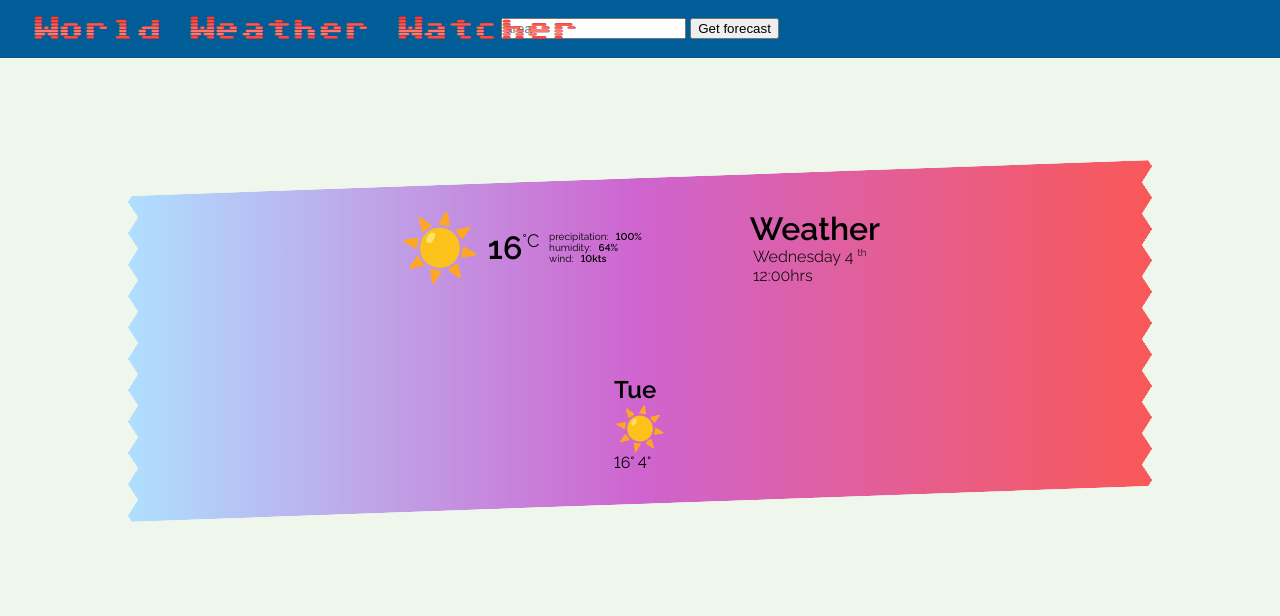
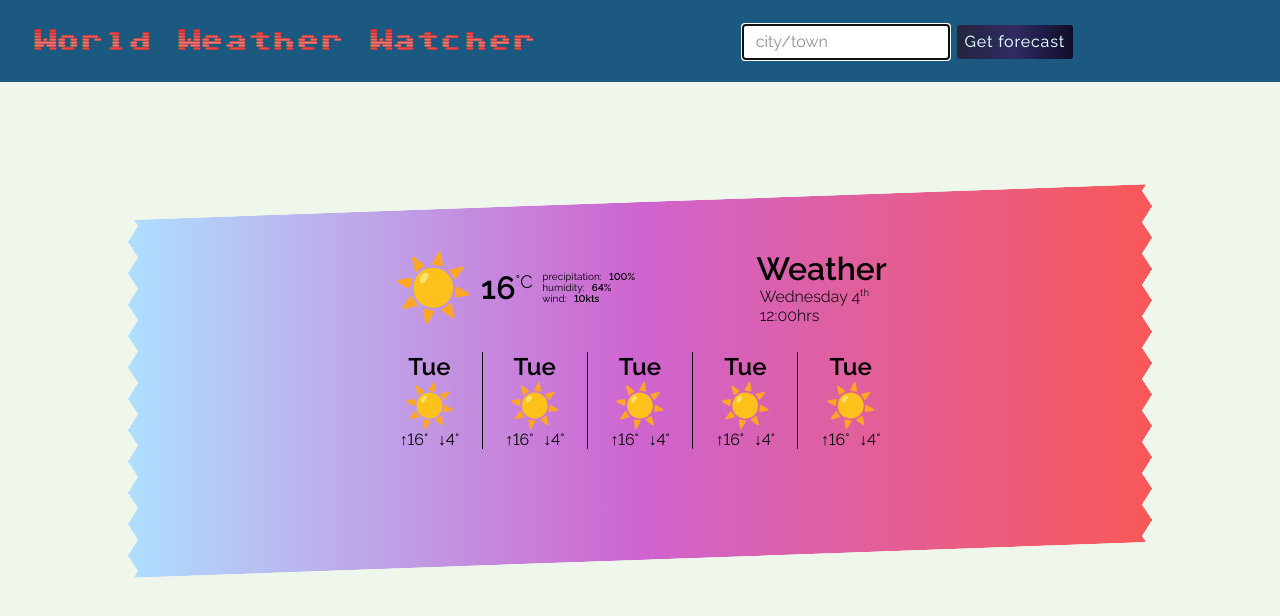
Before and after one commit to jbk2/weather, a website built with webpack: page src/index.html in a window 1280 px wide. Built offline with nearby package versions, Linux system fonts and the light colour scheme.

Commit message:
Finish UI design

```diff
--- a/src/assets/stylesheets/styles.css
+++ b/src/assets/stylesheets/styles.css
@@ -44,41 +44,18 @@ const [sun, cloud25, cloud50, cloud75, cloud100, rainLight, rainMedium, rainHeav
 }
 
 .clear-day::before {
-   content: '☀️'
+  content: '☀️'
 }
 
 .clear-night::before {
-   content: '🌖'
+  content: '🌖'
 }
 
+/* ########################  Global ########################## */
 body {
   font-family: 'raleway';
   margin: 0;
   background-color: rgb(239, 246, 235);
-}
-
-header {
-  width: 100%;
-  background-color: rgb(0, 93, 151);
-  height: 3.6rem;
-  display: flex;
-  justify-content: center;
-  align-items: center;
-  position: relative;
-}
-
-div#logo-type {
-  position: absolute;
-  left: 2rem;
-  color: white;
-  font-family: 'sixtyfour';
-  font-size: small;
-  /* scan -53-100, bled 0-100, xela & yela -100-100 */
-  font-variation-settings: "BLED" 0, "SCAN" 0 , "XELA" 0, "YELA" 0;
-  /* BLED
-  SCAN
-  XELA
-  YELA */
 }
 
 h4 {
@@ -99,17 +76,75 @@ sups {
   vertical-align: super;
 }
 
+/* ########################  Header ########################## */
+header {
+  /* width: 100%; */
+  background-color: rgb(27, 89, 128);
+  height: fit-content;
+  padding-block: 0.8rem;
+  display: flex;
+  flex-wrap: wrap;
+  justify-content: space-between;
+  align-items: center;
+}
 
+#logo-type {
+  margin-left: 2rem;
+  color: white;
+  font-family: 'sixtyfour';
+  font-size: x-large;
+  /* scan -53-100, bled 0-100, xela & yela -100-100 */
+  font-variation-settings: "BLED" 0, "SCAN" 0 , "XELA" 0, "YELA" 0;
+}
+
+form#area-form {
+  height: 2rem;
+  margin-left: auto;
+  margin-right: auto;
+}
+
+form#area-form * {
+  font-family: "raleway";
+  border: none;
+}
+
+form#area-form > input {
+  border-radius: 3px;
+  height: 2rem;
+  font-size: 1rem;
+  padding-left: 0.4rem;
+}
+
+form#area-form > input::placeholder {
+  font-size: 1rem;
+  padding-left: 0.4rem;
+  opacity: 80%;
+}
+
+form#area-form > button {
+  height: 2.1rem;
+  margin-left: 0.2rem;
+  padding-inline: 0.5rem;
+  font-variation-settings: "wght" 450;
+  letter-spacing: 0.05rem;
+  font-size: medium;
+  border-radius: 3px;
+  color: lightcyan;
+  background: -webkit-linear-gradient(to right, #24243e, #302b63, #0f0c29);
+  background: linear-gradient(to right, #24243e, #302b63, #0f0c29);
+}
+
+form#area-form > button:hover {
+  cursor: pointer;
+}
+
+/* ########################  Main Content ########################## */
 main {
   margin-top: 15vh;
   height: 100vh;
 }
 
-form#area-form {
-}
-
 /* ########################  Forecast section ########################## */
-
 section#forecast {
   display: flex;
   align-items: center;
@@ -117,7 +152,6 @@ section#forecast {
   isolation: isolate;
   margin-inline: auto;
   width: 80vw;
-  /* height: clamp(20rem, 50vh, 60vh); */
 }
 
 section#forecast::after {
@@ -139,23 +173,25 @@ section#forecast::after {
 }
 
 section#forecast > div {
-  width: 30rem;
-  height: fit-content;
+  width: fit-content;
   margin: auto;
+  margin-top: 1rem;
+  margin-bottom: 2rem;
   display: grid;
   grid-template-columns: 1;
-  grid-template-rows: 1fr 1fr;
+  grid-template-rows: 0.9fr 1fr;
   gap: 4px;
 }
 
 #top-row #right-section > p > span {
-  /* font-variant-numeric: ordinal; */
   font-feature-settings: "ordn";
 }
 
 /* ########################  Top Row - left section ########################## */
 #top-row {
   margin-top: 2rem;
+  padding-inline: 1rem;
+  height: 3rem;
 }
 
 article#current-weather {
@@ -197,15 +233,18 @@ article > #left-section > #stats > p {
   font-size: 4rem;
 }
 /* ########################  Top Row - right section ########################## */
-
 #current-weather > #right-section {
   display: flex;
   flex-direction: column;
 }
 
-#right-section > P {
+#right-section > p {
   margin-left: 0.2rem;
   font-variation-settings: "wght" 330;
+}
+
+#right-section #date {
+  font-feature-settings: "ordn";
 }
 
 #ordinal {
@@ -213,13 +252,24 @@ article > #left-section > #stats > p {
 }
 
 /* ######################## Bottom Row ########################## */
+#bottom-row {
+  /* margin-top: 1rem; */
+  display: flex;
+  flex-wrap: wrap;
+  justify-content: center;
+  align-content: center;
+  margin-bottom: 4rem;
+}
 
-#bottom-row {
-  margin-top: 2rem;
+#bottom-row > article {
   display: flex;
-  justify-content: center;
-  gap: 1rem;
-  margin-bottom: 2rem;
+  flex-direction: column;
+  align-items: center;
+  padding-inline: 1.4rem;
+}
+
+#bottom-row > article:not(:last-child) {
+  border-right: 1px solid black;
 }
 
 #icon-day {
@@ -234,6 +284,10 @@ div#temp {
 
 div#temp > p, #stats > p > span {
 font-variant-numeric: lining-nums;
+}
+
+div#temp p#max {
+  margin-right: 0.4rem;
 }
 
 /* Visual Crossing 'icons2' *16 possible icon values: */
--- a/src/index.html
+++ b/src/index.html
@@ -6,12 +6,9 @@
 	</head>
 	<body>
 		<header>
-			<div id="logo-type">
-				<h1>World Weather Watcher</h1>
-				<!-- <h1>Carrera</h1> -->
-			</div>
+			<h1 id="logo-type">World Weather Watcher</h1>
 			<form id="area-form" action="#">
-				<input id="area-input" type="text" placeholder="area">
+				<input id="area-input" type="text" placeholder="city/town" autofocus>
 				<button type="submit">Get forecast</button>
 			</form>
 		</header>
@@ -32,21 +29,52 @@
 							<div id="right-section">
 								<h4>Weather</h4>
 								<p id="day">Wednesday
-										<span id="date">4</span>
-										<sups id="ordinal">th</sups>
+									<span id="date">4</span><sups id="ordinal">th</sups>
 								</p>
-									<p id="time">12:00hrs</p>
+								<p id="time">12:00<span>hrs</span></p>
 							</div>
 						</article>
 					</div>
 
 					<div id="bottom-row">
-							<article>
+						<article id="day1">
 							<h5 id="day">Tue</h5>
 							<p id="icon-day">☀️</p>
 							<div id="temp">
-									<p id="max">16<span>°</span></p>
-									<p id="min">4<span>°</span></p>
+								<p id="max"><span>↑</span>16<span>°</span></p>
+								<p id="min"><span>↓</span>4<span>°</span></p>
+							</div>
+						</article>
+						<article id="day2">
+							<h5 id="day">Tue</h5>
+							<p id="icon-day">☀️</p>
+							<div id="temp">
+								<p id="max"><span>↑</span>16<span>°</span></p>
+								<p id="min"><span>↓</span>4<span>°</span></p>
+							</div>
+						</article>
+						<article id="day3">
+							<h5 id="day">Tue</h5>
+							<p id="icon-day">☀️</p>
+							<div id="temp">
+								<p id="max"><span>↑</span>16<span>°</span></p>
+								<p id="min"><span>↓</span>4<span>°</span></p>
+							</div>
+						</article>
+						<article id="day4">
+							<h5 id="day">Tue</h5>
+							<p id="icon-day">☀️</p>
+							<div id="temp">
+								<p id="max"><span>↑</span>16<span>°</span></p>
+								<p id="min"><span>↓</span>4<span>°</span></p>
+							</div>
+						</article>
+						<article id="day5">
+							<h5 id="day">Tue</h5>
+							<p id="icon-day">☀️</p>
+							<div id="temp">
+								<p id="max"><span>↑</span>16<span>°</span></p>
+								<p id="min"><span>↓</span>4<span>°</span></p>
 							</div>
 						</article>
 					</div>
```
Also changed, not shown: README.md. Lines whose indentation alone changed are shown as unchanged.
